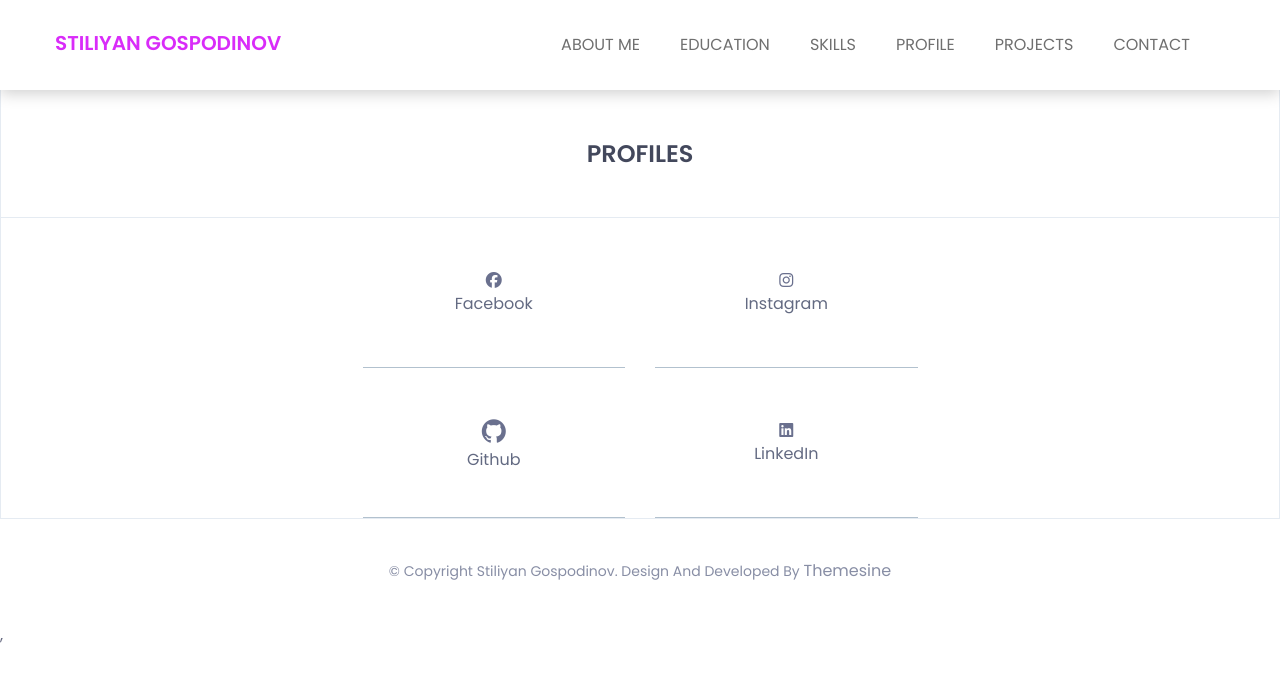
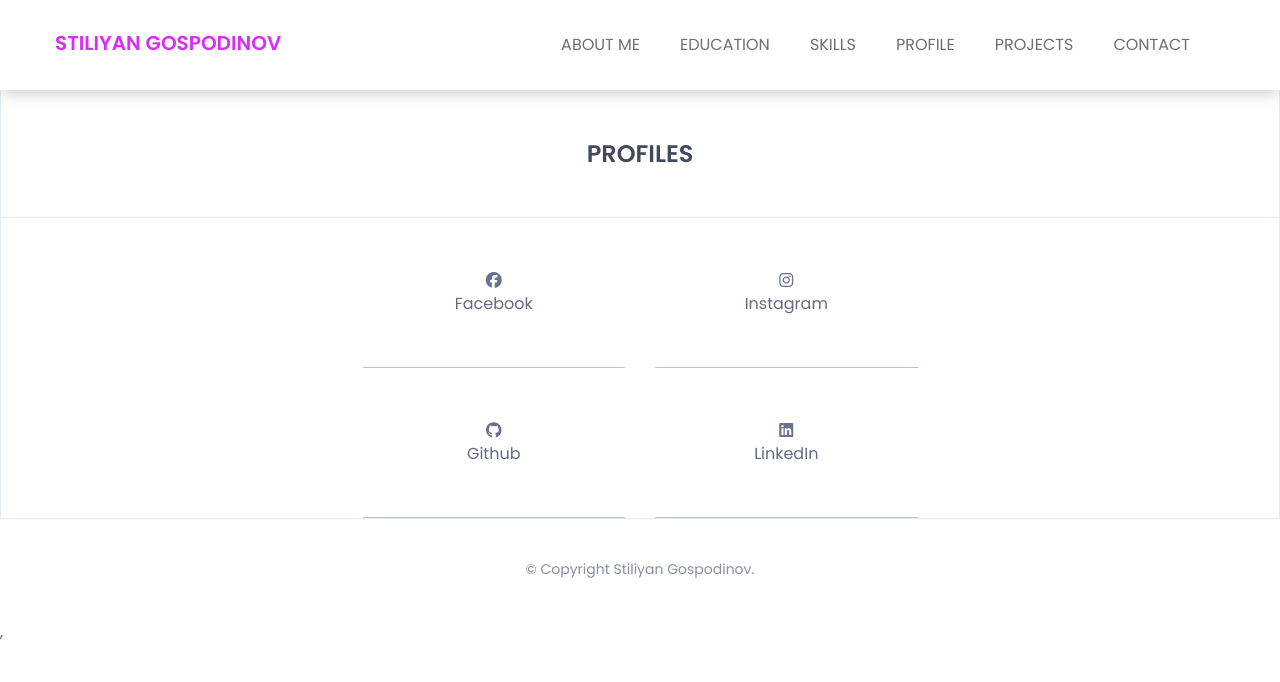
Before and after one commit to stiliyangospodinov/Portfolio, a React (Vite) app: page /profiles in a window 1280 px wide. Shown: the top 682 px of the page. Built offline with nearby package versions, Linux system fonts and the light colour scheme.

Commit message:
update readme

```diff
--- a/src/App.jsx
+++ b/src/App.jsx
@@ -8,7 +8,7 @@ import Skills from "./components/Skills/Skills";
 import Profile from "./components/Profile/Profile";
 import Projects from "./components/Projects/Projects";
 import Contact from "./components/Contact/Contact";
-import SingleProduct from "./components/SingleProduct/SingleProduct";
+import SingleProject from "./components/SingleProject/SingleProject";
 
 function App() {
 
@@ -23,7 +23,7 @@ function App() {
 <Route path="/skills" element={<Skills />} />
 <Route path="/profiles" element={<Profile />} />
 <Route path="/projects" element={<Projects />} />
-<Route path="/projects/:name" element={<SingleProduct />} />
+<Route path="/projects/:name" element={<SingleProject />} />
 <Route path="/contact" element={<Contact />} />
 </Routes>
 <Footer/>
--- a/src/components/Contact/Contact.jsx
+++ b/src/components/Contact/Contact.jsx
@@ -23,9 +23,7 @@ export default function Contact(){
                           name="name"
                         />
                       </div>
-                      {/*/.form-group*/}
                     </div>
-                    {/*/.col*/}
                     <div className="col-sm-6 col-xs-12">
                       <div className="form-group">
                         <input
@@ -36,11 +34,8 @@ export default function Contact(){
                           name="email"
                         />
                       </div>
-                      {/*/.form-group*/}
                     </div>
-                    {/*/.col*/}
                   </div>
-                  {/*/.row*/}
                   <div className="row">
                     <div className="col-sm-12">
                       <div className="form-group">
@@ -52,11 +47,8 @@ export default function Contact(){
                           name="subject"
                         />
                       </div>
-                      {/*/.form-group*/}
                     </div>
-                    {/*/.col*/}
                   </div>
-                  {/*/.row*/}
                   <div className="row">
                     <div className="col-sm-12">
                       <div className="form-group">
@@ -68,11 +60,8 @@ export default function Contact(){
                           defaultValue={""}
                         />
                       </div>
-                      {/*/.form-group*/}
                     </div>
-                    {/*/.col*/}
                   </div>
-                  {/*/.row*/}
                   <div className="row">
                     <div className="col-sm-12">
                       <div className="single-contact-btn">
@@ -80,19 +69,12 @@ export default function Contact(){
                           submit
                         </a>
                       </div>
-                      {/*/.single-single-contact-btn*/}
                     </div>
-                    {/*/.col*/}
                   </div>
-                  {/*/.row*/}
                 </form>
-                {/*/form*/}
               </div>
-              {/*/.contact-form*/}
             </div>
-            {/*/.single-contact-box*/}
           </div>
-          {/*/.col*/}
           <div className="col-md-offset-1 col-md-5 col-sm-6">
             <div className="single-contact-box">
               <div className="contact-adress">
@@ -114,50 +96,36 @@ export default function Contact(){
                     <p>-------</p>
                   </div>
                 </div>
-              </div>
-              {/*/.contact-adress*/}
-              <div className="hm-foot-icon">
+              </div>              <div className="hm-foot-icon">
                 <ul>
                   <li>
                     <a href="https://www.facebook.com/stiliyan.gospodinof">
                       <i className="fab fa-facebook" />
                     </a>
                   </li>
-                  {/*/li*/}
                   <li>
                     <a href="https://www.instagram.com/stiliyan.gospodinov/">
                       <i className="fab fa-instagram" />
                     </a>
                   </li>
-                  {/*/li*/}
                   <li>
                     <a href="https://www.linkedin.com/in/stiliyan-gospodinov-22b8a0332/">
                       <i className="fab fa-linkedin" />
                     </a>
                   </li>
-                  {/*/li*/}
                   <li>
                     <a href="https://github.com/stiliyangospodinov">
                       <i className="fab fa-github" />
                     </a>
                   </li>
-                  {/*/li*/}
                 </ul>
-                {/*/ul*/}
               </div>
-              {/*/.hm-foot-icon*/}
             </div>
-            {/*/.single-contact-box*/}
           </div>
-          {/*/.col*/}
         </div>
-        {/*/.row*/}
       </div>
-      {/*/.contact-content*/}
     </div>
-    {/*/.container*/}
   </section>
-  {/*/.contact*/}
 </>
 
     )
--- a/src/components/Core/Footer.jsx
+++ b/src/components/Core/Footer.jsx
@@ -5,22 +5,16 @@ export default function Footer(){
     <div className="container">
       <div className="hm-footer-copyright text-center">
         <p>
-          © copyright stiliyan gospodinov. design and developed by{" "}
-          <a href="https://www.themesine.com/">themesine</a>
+          © copyright stiliyan gospodinov.
         </p>
-        {/*/p*/}
       </div>
-      {/*/.text-center*/}
     </div>
-    {/*/.container*/}
     <div id="scroll-Top">
       <div className="return-to-top">
         <i className="fa fa-angle-up " id="scroll-top" />
       </div>
     </div>
-    {/*/.scroll-Top*/}
   </footer>
-  {/*/.footer-copyright*/}
 </>
 
     )
--- a/src/components/Home/Home.jsx
+++ b/src/components/Home/Home.jsx
@@ -14,15 +14,10 @@ export default function Home(){
               download resume
             </a>
           </div>
-          {/*/.header-text*/}
         </div>
-        {/*/.col*/}
       </div>
-      {/* /.row*/}
     </div>
-    {/* /.container*/}
   </section>
-  {/*/.welcome-hero*/}
 </>
 
     )
--- a/src/components/Profile/Profile.jsx
+++ b/src/components/Profile/Profile.jsx
@@ -52,14 +52,14 @@ export default function Profile(){
               <div className="single-profile">
                 <div className="profile-txt">
                   <a href="">
-                    <i className="flaticon-github-logo" />
+                    <i className="fab fa-github" />
                   </a>
                   <div className="profile-icon-name">Github</div>
                 </div>
                 <div className="single-profile-overlay">
                   <div className="profile-txt">
                     <a href="https://github.com/stiliyangospodinov">
-                      <i className="flaticon-github-logo" />
+                      <i className="fab fa-github" />
                     </a>
                     <div className="profile-icon-name">Github</div>
                   </div>
--- a/src/components/Projects/Projects.jsx
+++ b/src/components/Projects/Projects.jsx
@@ -9,7 +9,7 @@ export default function Projects() {
     const fetchData = async () => {
       try {
         const projectData = await getAllProjects();
-        setProjects(projectData); // Store projects in state
+        setProjects(projectData);
       } catch (error) {
         console.error("Error fetching projects data:", error);
       }
--- a/src/components/SingleProduct/SingleProduct.jsx
+++ b/src/components/SingleProject/SingleProject.jsx
@@ -2,7 +2,7 @@ import { useEffect, useState } from "react";
 import { useParams } from "react-router-dom";
 import { getProjectByName } from "../../services/dataService";
 
-export default function SingleProduct() {
+export default function SingleProject() {
   const { name } = useParams();
   const [project, setProject] = useState(null);
 
@@ -40,7 +40,7 @@ export default function SingleProduct() {
                {project.description}
                 </p>
                 <div className="row" style={{ justifyContent: 'space-between', display: 'flex' }}>
-                  <div className="col-sm-4">
+                  <div className="col-sm-4" >
                     <div className="single-about-add-info">
                       <h3>name</h3>
                       <p>{project.name}</p>
@@ -74,7 +74,6 @@ export default function SingleProduct() {
         </div>
       </div>
     </section>
-    {/*/.about*/}
   </>
 
   );
--- a/src/services/dataService.js
+++ b/src/services/dataService.js
@@ -27,4 +27,4 @@ export const getSoftSkills = () => getDocumentData("Skills", "Soft skills");
 
 export const getAllProjects = () => getCollectionData("Projects");
 
-export const getProjectByName = (id) => getDocumentByName("Projects", id);
+export const getProjectByName = (name) => getDocumentByName("Projects", name);
```
Also changed, not shown: src/components/About/About.jsx (+1 -7 lines), src/components/Core/Header.jsx (+1 -6 lines), src/components/Education/Education.jsx (+0 -10 lines), 1 other file (tests, documents, lock files or other folders).
